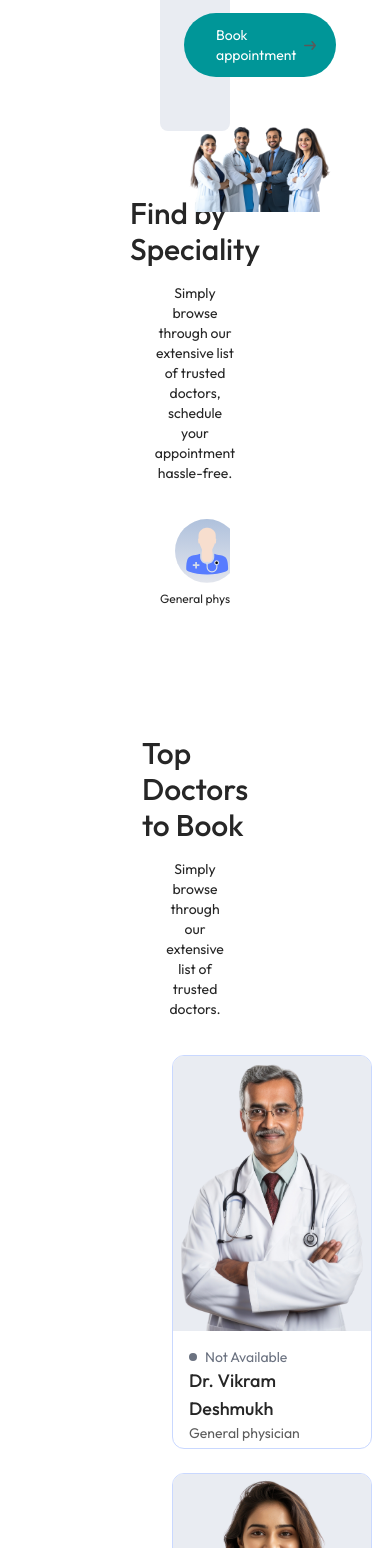
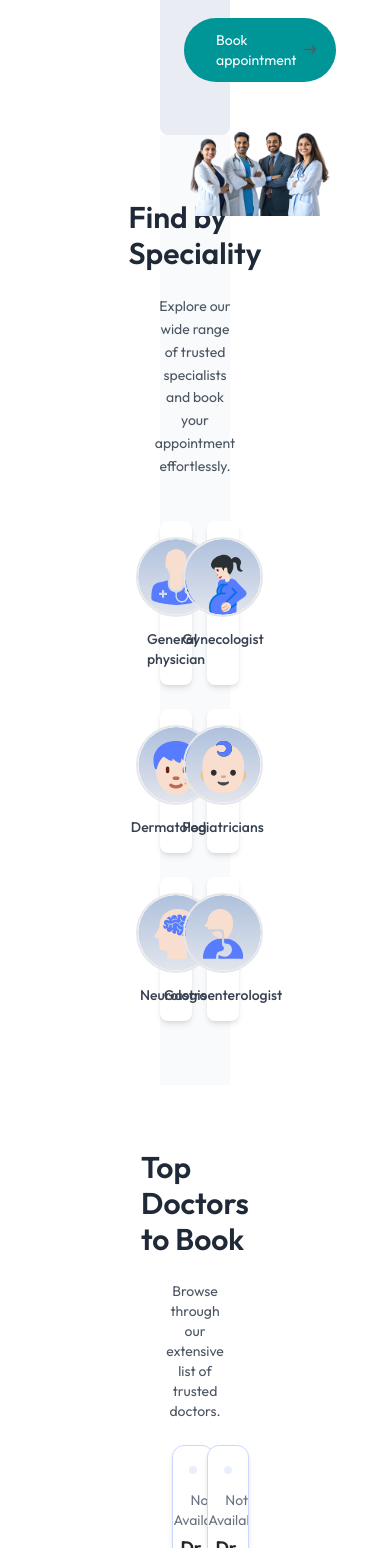
Before and after one commit to Anantarajkatti/VaiNaHa--doctor-appointment-App, a React (Vite) app in the folder frontend/: page / in a window 390 px wide. Shown: the part 452-2000 px from the top of the page. Built offline with nearby package versions, Linux system fonts and the light colour scheme.

Commit message:
profile photo set

```diff
--- a/frontend/src/components/Footer.jsx
+++ b/frontend/src/components/Footer.jsx
@@ -29,8 +29,8 @@ function Footer() {
         <div>
           <p className="text-xl font-medium mb-5">GET IN TOUCH</p>
           <ul className="flex flex-col gap-2 text-gray-600">
-            <li>+91-9196843923</li>
-            <li>contact@vainaha.com</li>
+            <li>📞 (+91) 98765 43210</li>
+            <li>✉️ support@vainyahealth.com</li>
           </ul>
         </div>
       </div>
--- a/frontend/src/components/SpecialityMenue.jsx
+++ b/frontend/src/components/SpecialityMenue.jsx
@@ -6,23 +6,36 @@ function SpecialityMenue() {
   return (
     <div
       id="speciality"
-      className="flex flex-col items-center gap-4 py-16 text-[#262626]"
+      className="flex flex-col items-center gap-6 py-16 text-[#262626] bg-gray-50"
     >
-      <h1 className="text-3xl font-medium">Find by Speciality</h1>
-      <p className="sm:w-1/3 text-center text-sm">
-        Simply browse through our extensive list of trusted doctors, schedule
-        your appointment hassle-free.
+      {/* Title & Description */}
+      <h1 className="text-3xl font-semibold text-gray-800">
+        Find by Speciality
+      </h1>
+      <p className="sm:w-2/5 text-center text-sm text-gray-600 leading-relaxed">
+        Explore our wide range of trusted specialists and book your appointment
+        effortlessly.
       </p>
-      <div className="flex sm:justify-center gap-4 pt-5 w-full overflow-scroll ">
+
+      {/* Speciality Cards */}
+      <div className="grid grid-cols-2 sm:grid-cols-4 gap-6 pt-5 w-full max-w-5xl">
         {specialityData.map((item, index) => (
           <Link
             to={`/doctors/${item.speciality}`}
             onClick={() => scrollTo(0, 0)}
-            className="flex flex-col items-center text-xs cursor-pointer flex-shrink-0 hover:translate-y-[-10px] transition-all duration-500"
             key={index}
+            className="group flex flex-col items-center p-4 bg-white shadow-md rounded-lg transform transition-all duration-500 hover:scale-105 hover:shadow-lg"
           >
-            <img className="w-16 sm:w-24 mb-2 " src={item.image} alt="" />
-            <p>{item.speciality}</p>
+            <div className="relative w-20 h-20 sm:w-24 sm:h-24">
+              <img
+                className="w-full h-full object-cover rounded-full border-2 border-gray-200 group-hover:border-primary transition-all duration-300"
+                src={item.image}
+                alt=""
+              />
+            </div>
+            <p className="mt-3 text-sm font-medium text-gray-700 group-hover:text-primary transition-all">
+              {item.speciality}
+            </p>
           </Link>
         ))}
       </div>
--- a/frontend/src/components/TopDoctors.jsx
+++ b/frontend/src/components/TopDoctors.jsx
@@ -1,33 +1,78 @@
-import React, { useContext } from 'react'
-import { useNavigate } from 'react-router-dom';
-import { AppContext } from '../context/AppContext';
-
+import React, { useContext } from "react";
+import { useNavigate } from "react-router-dom";
+import { AppContext } from "../context/AppContext";
 
 function TopDoctors() {
-    const {doctors}=useContext(AppContext)
-    const navigate = useNavigate()
+  const { doctors } = useContext(AppContext);
+  const navigate = useNavigate();
   return (
-    <div className='flex flex-col items-center gap-4 my-16 text-[#262626] md:mx-10'>
-            <h1 className='text-3xl font-medium'>Top Doctors to Book</h1>
-            <p className='sm:w-1/3 text-center text-sm'>Simply browse through our extensive list of trusted doctors.</p>
-            <div className='w-full grid grid-cols-auto gap-4 pt-5 gap-y-6 px-3 sm:px-0'>
-                {doctors.slice(0, 10).map((item, index) => (
-                    <div onClick={() => { navigate(`/appointment/${item._id}`); scrollTo(0, 0) }} className='border  border-[#C9D8FF] rounded-xl overflow-hidden cursor-pointer hover:translate-y-[-10px] transition-all duration-500' key={index}>
-                        <img className='bg-[#e9ecf2] h-[70%] w-[100%]' src={item.image} alt="" />
-                        <div className='p-4'>
-                            <div className={`flex items-center gap-2 text-sm text-center ${item.available ? 'text-green-500' : "text-gray-500"}`}>
-                                <p className={`w-2 h-2 rounded-full ${item.available ? 'bg-green-500' : "bg-gray-500"}`}></p><p>{item.available ? 'Available' : "Not Available"}</p>
-                            </div>
-                            <p className='text-[#262626] text-lg font-medium'>{item.name}</p>
-                            <p className='text-[#5C5C5C] text-sm'>{item.speciality}</p>
-                        </div>
-                    </div>
-                ))}
+    <div className="flex flex-col items-center gap-6 my-16 text-[#262626] md:mx-10">
+      {/* Title & Description */}
+      <h1 className="text-3xl font-semibold text-gray-800">
+        Top Doctors to Book
+      </h1>
+      <p className="sm:w-1/3 text-center text-sm text-gray-600">
+        Browse through our extensive list of trusted doctors.
+      </p>
+
+      {/* Doctors Grid */}
+      <div className="w-full grid grid-cols-2 sm:grid-cols-3 md:grid-cols-4 gap-6 px-3 sm:px-0">
+        {doctors.slice(0, 10).map((item, index) => (
+          <div
+            key={index}
+            onClick={() => {
+              navigate(`/appointment/${item._id}`);
+              scrollTo(0, 0);
+            }}
+            className="border border-[#C9D8FF] rounded-xl shadow-md overflow-hidden cursor-pointer transition-all duration-500 hover:scale-105 bg-white p-5 flex flex-col items-center"
+          >
+            {/* Round Profile Image */}
+            <div className="relative w-50 h-50 sm:w-28 sm:h-28  overflow-hidden rounded-full border-4 border-[#EAEFFF] shadow-lg object-cover object-top">
+              <img
+                className="w-full h-full object-cover object-top"
+                src={item.image}
+                alt=""
+              />
             </div>
-            <button onClick={() => { navigate('/doctors'); scrollTo(0, 0) }} className='bg-[#EAEFFF] text-gray-600 px-12 py-3 rounded-full mt-10'>more</button>
-        </div>
 
-  )
+            {/* Doctor Info */}
+            <div className="mt-4 text-center">
+              {/* Availability Status */}
+              <div
+                className={`flex items-center justify-center gap-2 text-sm ${
+                  item.available ? "text-green-500" : "text-gray-500"
+                }`}
+              >
+                <span
+                  className={`w-3 h-3 rounded-full ${
+                    item.available ? "bg-green-500" : "bg-gray-500"
+                  }`}
+                ></span>
+                <p>{item.available ? "Available" : "Not Available"}</p>
+              </div>
+
+              {/* Name & Speciality */}
+              <p className="text-[#262626] text-lg font-semibold mt-1">
+                {item.name}
+              </p>
+              <p className="text-[#5C5C5C] text-sm">{item.speciality}</p>
+            </div>
+          </div>
+        ))}
+      </div>
+
+      {/* View More Button */}
+      <button
+        onClick={() => {
+          navigate("/doctors");
+          scrollTo(0, 0);
+        }}
+        className="bg-[#EAEFFF] text-gray-600 px-12 py-3 rounded-full mt-10 hover:bg-[#d0d9ff] transition-all"
+      >
+        View More
+      </button>
+    </div>
+  );
 }
 
-export default TopDoctors
+export default TopDoctors;
--- a/frontend/src/pages/Appointment.jsx
+++ b/frontend/src/pages/Appointment.jsx
@@ -3,7 +3,6 @@ import { AppContext } from "../context/AppContext";
 import { useNavigate, useParams } from "react-router-dom";
 import { assets } from "../assets/assets_frontend/assets";
 import RelatedDoctors from "../components/RelatedDoctors";
-
 
 function Appointment() {
   const { docId } = useParams();
@@ -45,9 +44,16 @@ function Appointment() {
       if (today.getDate() === currentDate.getDate()) {
         // console.log("same date")
         currentDate.setHours(
-          currentDate.getHours() > 10 ? currentDate.getHours() + 1 : 10
+          currentDate.getHours() > 10
+            ? currentDate.getMinutes() > 30
+              ? currentDate.getHours() + 1
+              : currentDate.getHours()
+            : 10
         );
-        currentDate.setMinutes(currentDate.getMinutes() > 30 ? 30 : 0);
+
+        currentDate.setMinutes(
+          currentDate.getMinutes() > 0 && currentDate.getMinutes() < 30 ? 30 : 0
+        );
       } else {
         currentDate.setHours(10);
         currentDate.setMinutes(0);
@@ -153,7 +159,7 @@ function Appointment() {
           </p>
           <p> Tell me what you Feel</p>
           <textarea
-          className="border border-gray"
+            className="border border-gray"
             rows="4"
             cols="50"
             placeholder="Enter your text here..."
@@ -186,7 +192,7 @@ function Appointment() {
             })}
         </div>
 
-        <div className="flex items-center gap-3 w-full overflow-x-scroll mt-4">
+        <div className=" flex flex-wrap items-center gap-3 w-full  mt-4 ">
           {docSlots.length &&
             docSlots[slotIndex].map((item, index) => (
               <p
@@ -203,10 +209,12 @@ function Appointment() {
             ))}
         </div>
 
-        <button  className='bg-primary text-white text-sm font-light px-20 py-3 rounded-full my-6'>Book an appointment</button>
+        <button className="bg-primary text-white text-sm font-light px-20 py-3 rounded-full my-6">
+          Book an appointment
+        </button>
       </div>
 
-      <RelatedDoctors speciality={docInfo.speciality} docId={docId}/>
+      <RelatedDoctors speciality={docInfo.speciality} docId={docId} />
     </div>
   );
 }
--- a/frontend/src/pages/Contact.jsx
+++ b/frontend/src/pages/Contact.jsx
@@ -1,9 +1,55 @@
-import React from 'react'
+import React from "react";
+import { assets } from "../assets/assets_frontend/assets";
 
 function Contact() {
   return (
-    <div>Contact</div>
-  )
+    <div>
+      <div className="text-center text-2xl pt-10 text-[#707070]">
+        <p>
+          CONTACT <span className="text-gray-700 font-semibold">US</span>
+        </p>
+      </div>
+
+      <div className="my-12 flex flex-col md:flex-row gap-14 items-center px-6">
+        {/* Office Image */}
+        <img
+          className="w-full md:max-w-[400px] rounded-lg shadow-md"
+          src={assets.contact_image}
+          alt="Office"
+        />
+
+        {/* Contact & Careers Info */}
+        <div className="flex flex-col justify-center items-start gap-6 bg-gray-50 p-8 rounded-lg shadow-md w-full md:max-w-[500px]">
+          {/* Office Details */}
+          <div>
+            <p className="text-xl font-semibold text-gray-700 uppercase tracking-wide">
+              Our Headquarters
+            </p>
+            <p className="text-gray-600 mt-2 leading-relaxed">
+              22nd Floor, Vision Tower <br /> Tech Park, Bengaluru - 560102
+            </p>
+            <p className="text-gray-600 mt-1">
+              📞 (+91) 98765 43210 <br /> ✉️ support@vainyahealth.com
+            </p>
+          </div>
+
+          {/* Careers Section */}
+          <div>
+            <p className="text-xl font-semibold text-gray-700 uppercase tracking-wide">
+              Join Our Team
+            </p>
+            <p className="text-gray-600 mt-2 leading-relaxed">
+              Looking for passionate individuals to shape the future of
+              healthcare.
+            </p>
+            <button className="border border-gray-800 text-gray-800 px-6 py-3 rounded-full text-sm font-medium hover:bg-gray-800 hover:text-white transition-all duration-300 mt-3">
+              Explore Careers
+            </button>
+          </div>
+        </div>
+      </div>
+    </div>
+  );
 }
 
-export default Contact
+export default Contact;
```
Also changed, not shown: frontend/src/assets/assets_frontend/assets.js (+207 -191 lines), frontend/src/components/NavBar.jsx (+28 -7 lines), frontend/src/pages/About.jsx (+41 -2 lines), frontend/src/assets/assets_frontend/profile_Ind.png (added).
